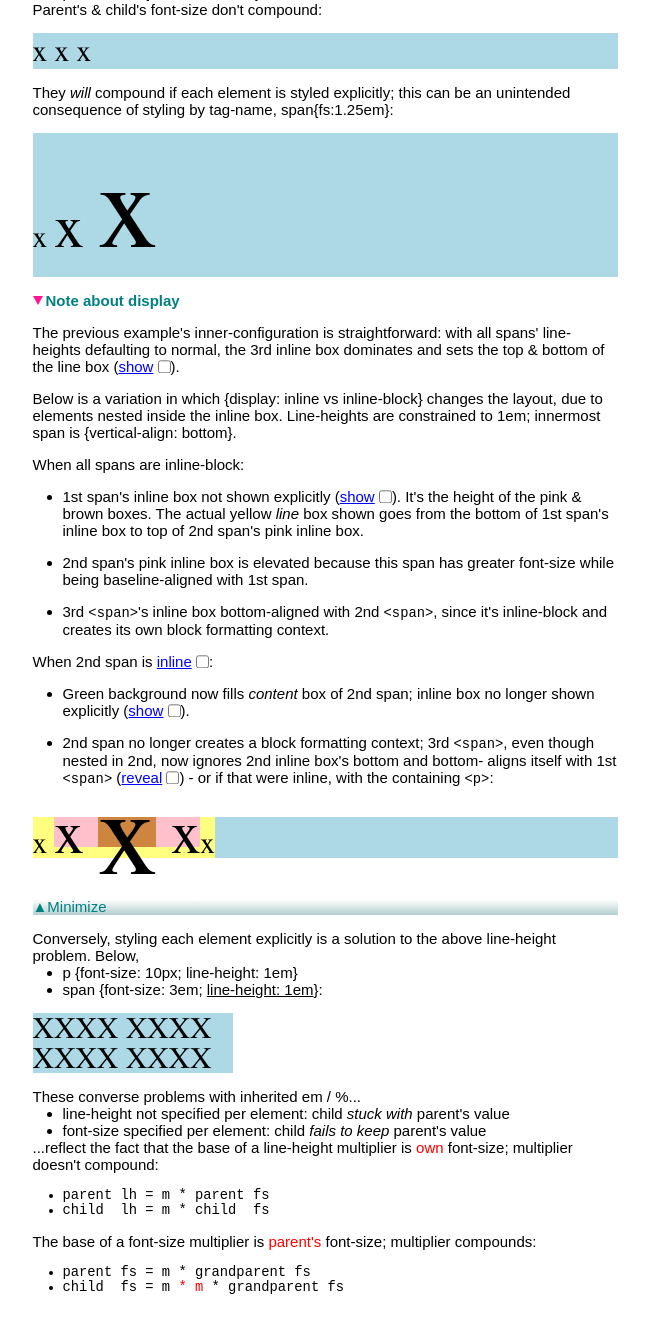
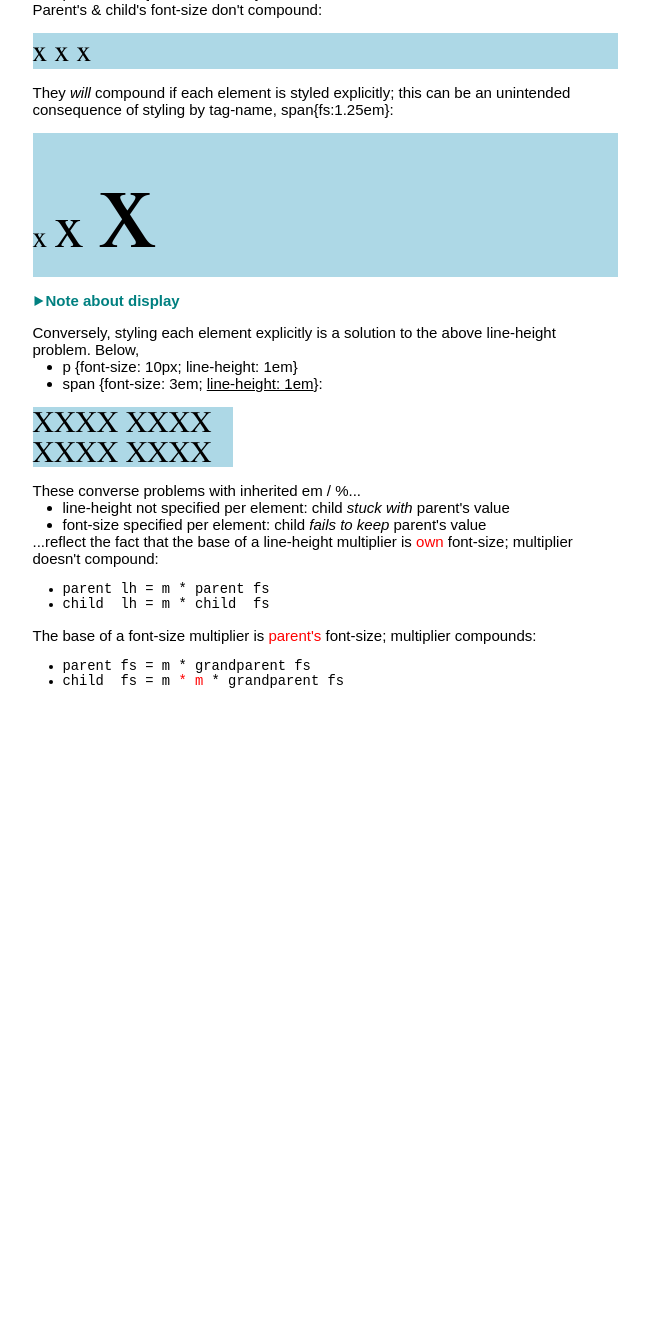
Before and after one commit to akrueg/portfolio, a Jekyll site: the page built from inline22.html, in a window 1280 px wide and 1400 px high, scrolled down 646 px. Shown: the top 1333 px of the window, without its empty margins (315-964 px from the left). Built offline with Jekyll 4.4.1, drawn with Linux system fonts in a browser that asks for light colours; after the commit the page ends 1440 px from its top, so only the background shows below that.

Commit message:
Update inline22.html

```diff
--- a/inline22.html
+++ b/inline22.html
@@ -205,7 +205,7 @@ unintended consequence of styling by tag-name, span{fs:1.25em}:</p>
 ---------------------------------------------------------------------
 -------------------------------------------------------------------->
 
-<div class='disclose C mdCaptureStart'></div>
+<div class='discloseC mdCaptureStart'></div>
 
 <p><strong>Note about display</strong></p>
 
```
